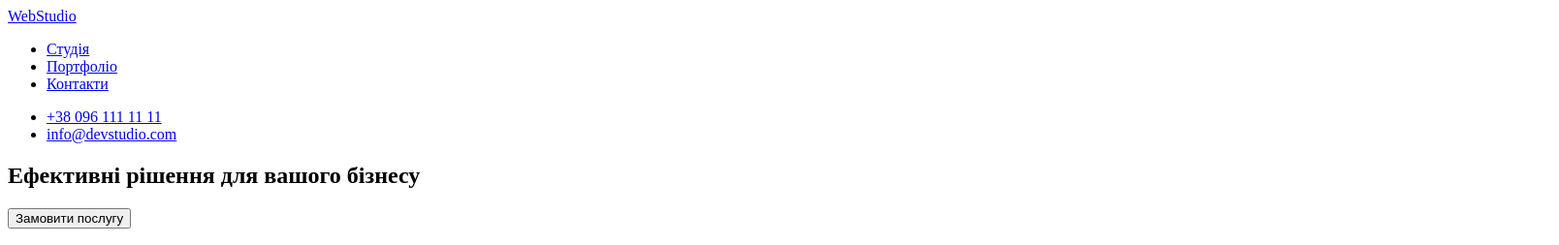
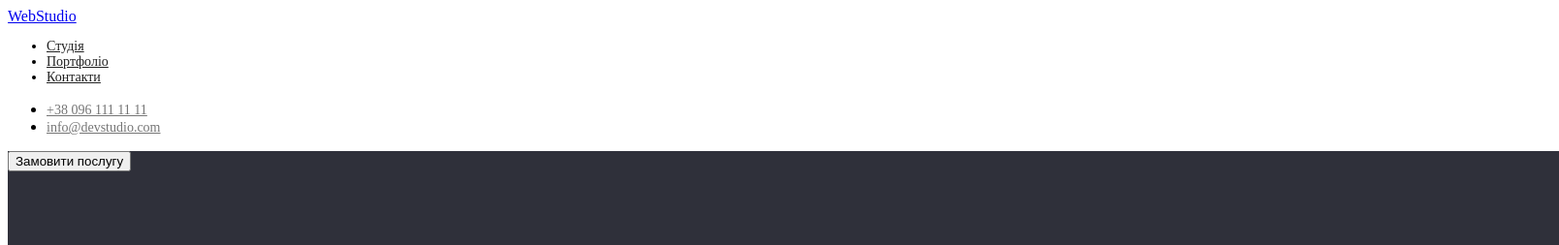
Before and after one commit to OlexandrTsy/goit-markup-hw-02, a plain HTML site: page index.html in a window 1280 px wide. Shown: the top 253 px of the page at 97% size, 1608 px wide, since content can reach past the window. Drawn offline with Linux system fonts and the light colour scheme.

Commit message:
Big update

```diff
--- a/css/styles.css
+++ b/css/styles.css
@@ -0,0 +1,87 @@
+.studio-link{
+    width: 45px;
+    height: 16px;
+    left: 453px;
+    top: 32px;
+    color: #212121;
+}
+.portfolio-link{
+    width: 72px;
+    height: 16px;
+    left: 548px;
+    top: 32px;
+    color: #212121;
+
+}
+
+.contacts-link{
+    width: 64px;
+    height: 16px;
+    left: 670px;
+    top: 32px;
+    color: #212121;
+}
+.site-links{
+    font-weight: 500;
+font-size: 14px;
+line-height: 16px;
+}
+
+.phone{
+    color: #757575;
+    font-weight: 500;
+font-size: 14px;
+line-height: 16px;
+}
+
+.emal{
+    color: #757575;
+    font-weight: 500;
+font-size: 14px;
+line-height: 16px;
+}
+
+.backround-first{
+    width: 1600px;
+height: 600px;
+left: 0px;
+top: 80px;
+
+background: #2F303A;
+}
+
+.logo{
+    color: #FFFFFF;
+    font-weight: 900;
+font-size: 44px;
+line-height: 60px;
+width: 696px;
+height: 120px;
+left: 452px;
+top: 280px;
+position: absolute;
+text-align: center;
+}
+
+.order-button{
+    color: #FFFFFF;
+    font-weight: 700;
+font-size: 16px;
+line-height: 30px;
+position: absolute;
+width: 152px;
+height: 30px;
+left: 724px;
+top: 440px;
+display: flex;
+align-items: center;
+text-align: center;
+position: absolute;
+width: 216px;
+height: 50px;
+left: 692px;
+top: 430px;
+background: #2196F3;
+box-shadow: 0px 4px 4px rgba(0, 0, 0, 0.15);
+border-radius: 4px;
+}
--- a/index.html
+++ b/index.html
@@ -11,24 +11,24 @@
     <header>
       <a href="./index.html">WebStudio</a>
       <nav>
-        <ul>
-          <li><a href="#">Студія</a></li>
-          <li><a href="#">Портфоліо</a></li>
-          <li><a href="#">Контакти</a></li>
+        <ul class="site-links">
+          <li><a class="studio-link" href="#">Студія</a></li>
+          <li><a class="portfolio-link" href="#">Портфоліо</a></li>
+          <li><a class="contacts-link" href="#">Контакти</a></li>
         </ul>
       </nav>
       <ul>
         <li>
-          <a href="tel:+380961111111">+38 096 111 11 11</a>
+          <a class="phone" href="tel:+380961111111">+38 096 111 11 11</a>
         </li>
-        <li><a href="mailto:info@devstudio.com">info@devstudio.com</a></li>
+        <li><a class="emal" href="mailto:info@devstudio.com">info@devstudio.com</a></li>
       </ul>
     </header>
 
     <main>
-      <section>
-        <h1>Ефективні рішення для вашого бізнесу</h1>
-        <button type="button">Замовити послугу</button>
+      <section class="backround-first">
+        <h1 class="logo">Ефективні рішення для вашого бізнесу</h1>
+        <button class="order" type="button">Замовити послугу</button>
       </section>
 
       <section>
```
